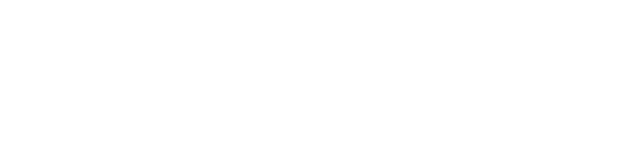
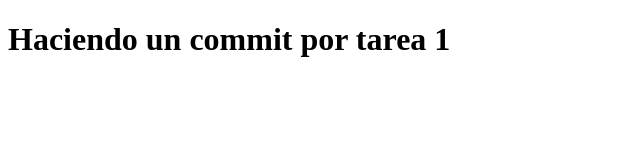
Before and after one commit to Litoprocess/proyecto-1, a plain HTML site: page index.html in a window 1280 px wide. Shown: the whole page, without its empty margins (0-640 px from the left). Drawn offline with Linux system fonts and the light colour scheme.

Commit message:
Agregando etiqueta body
Agregando contenido para body

Corrigiendo contenido para body

Corrigiendo contenido para body

```diff
--- a/index.html
+++ b/index.html
@@ -1,2 +1,7 @@
 <!DOCTYPE html>
 <html>
+<body>
+	<h1>Haciendo un commit por tarea 1 </h1>
+
+</body>
+</html>
```
